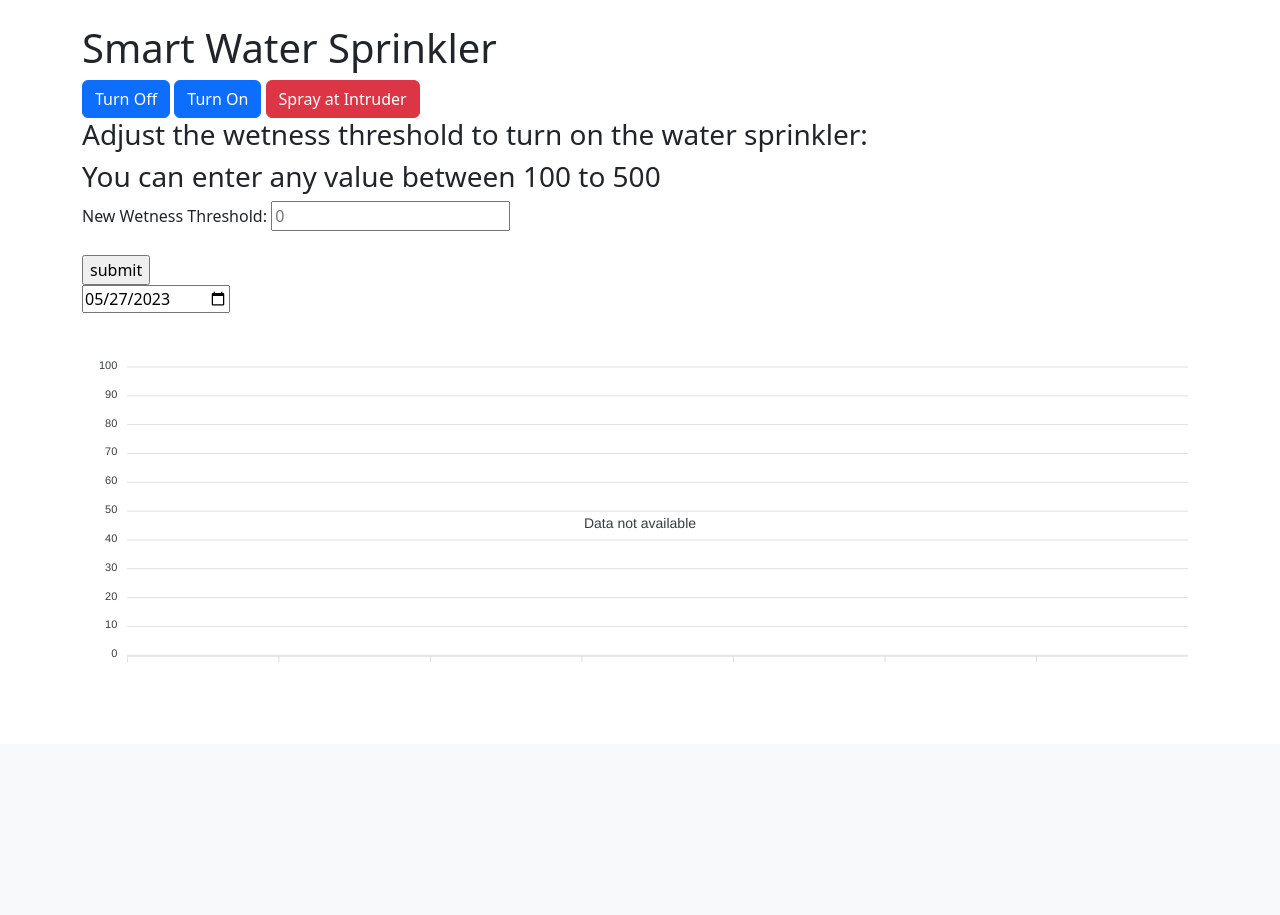
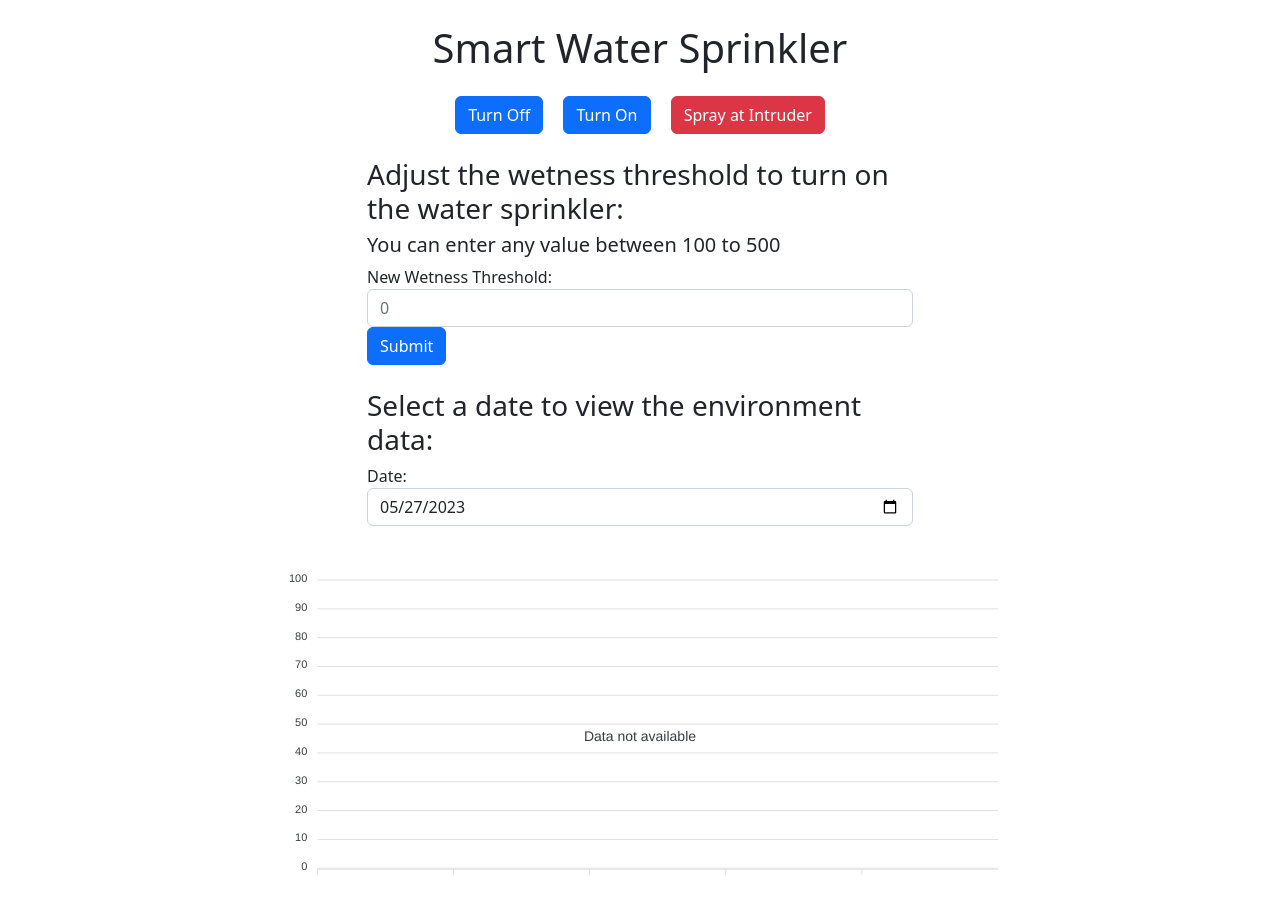
Before and after one commit to JohnChung2002/SmartHomePlus, a Flask app: page /api/node_1/ in a window 1280 px wide. Shown: the part 56-971 px from the top of the page. Before the commit the page ends 718 px from the top, so only its background shows below. Run offline with Flask 3, Linux system fonts and the light colour scheme; data that the repository does not hold is empty; parts of the project's set-up code (start-up, migrations or seed data) failed here and were passed over; some libraries are stand-ins or nearby versions.

Commit message:
Website overhaul

```diff
--- a/templates/cheryl_index.html
+++ b/templates/cheryl_index.html
@@ -4,22 +4,46 @@
 
 {% block content %}
 <div class="container mt-4">
-  <h1> Smart Water Sprinkler </h1>
+  <h1 class="text-center mb-4">Smart Water Sprinkler</h1>
 
-  <button class="btn btn-primary" onclick="turnOff()">Turn Off</button>
-  <button class="btn btn-primary" onclick="turnOn()">Turn On</button>
-  <button class="btn btn-danger" onclick="intruder()">Spray at Intruder</button>
+  <div class="row justify-content-center mb-4">
+    <div class="col-auto">
+      <button class="btn btn-primary mx-2" onclick="turnOff()">Turn Off</button>
+      <button class="btn btn-primary mx-2" onclick="turnOn()">Turn On</button>
+      <button class="btn btn-danger mx-2" onclick="intruder()">Spray at Intruder</button>
+    </div>
+  </div>
 
-  <h3>Adjust the wetness threshold to turn on the water sprinkler:</h3>
-  <h3>You can enter any value between 100 to 500</h3>
-  <form id="wetness-form">
-    <label for="wetness value">New Wetness Threshold:</label>
-    <input type="number" id="wetness" name="wetness" placeholder="0"><br><br>
-    <input type="button" value="submit" onclick="submitForm()"><br>
-  </form>
-  <div>
-    <input type="date" id="date" name="date" onchange="updateEnvironmentData()">
-    <div id="environmentChart" class="mt-4"></div>
+  <div class="row justify-content-center mb-4">
+    <div class="col-md-6">
+      <h3>Adjust the wetness threshold to turn on the water sprinkler:</h3>
+      <h5>You can enter any value between 100 to 500</h5>
+      <form id="wetness-form">
+        <div class="form-group">
+          <label for="wetness">New Wetness Threshold:</label>
+          <input type="number" id="wetness" name="wetness" class="form-control" placeholder="0">
+        </div>
+        <button type="button" class="btn btn-primary" onclick="submitForm()">Submit</button>
+      </form>
+    </div>
+  </div>
+
+  <div class="row justify-content-center">
+    <div class="col-md-6">
+      <h3>Select a date to view the environment data:</h3>
+      <form id="date-form">
+        <div class="form-group">
+          <label for="date">Date:</label>
+          <input type="date" id="date" name="date" class="form-control" onchange="updateEnvironmentData()">
+        </div>
+      </form>
+    </div>
+  </div>
+
+  <div class="row justify-content-center mt-4">
+    <div class="col-md-8">
+      <div id="environmentChart"></div>
+    </div>
   </div>
 </div>
 {% endblock %}
```
